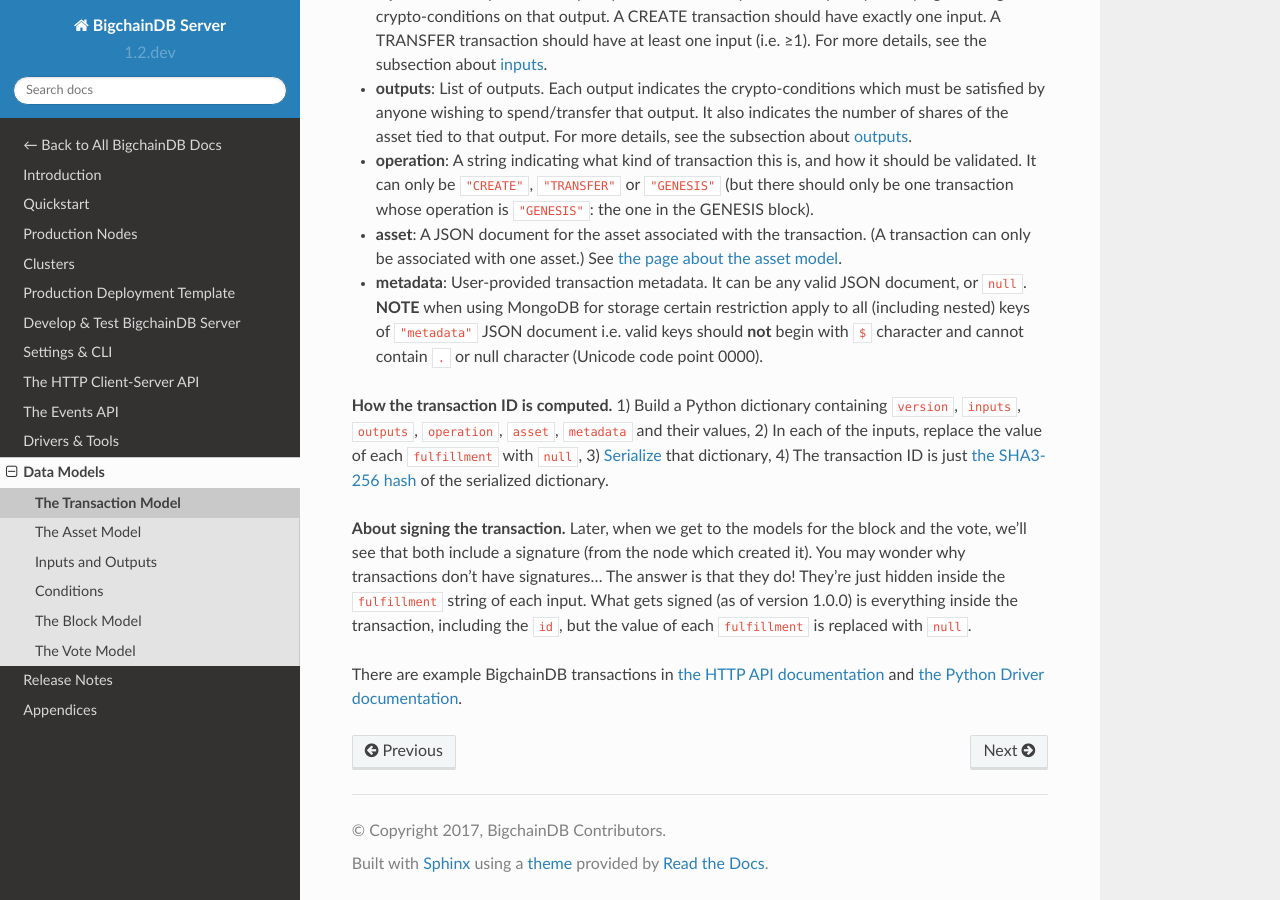
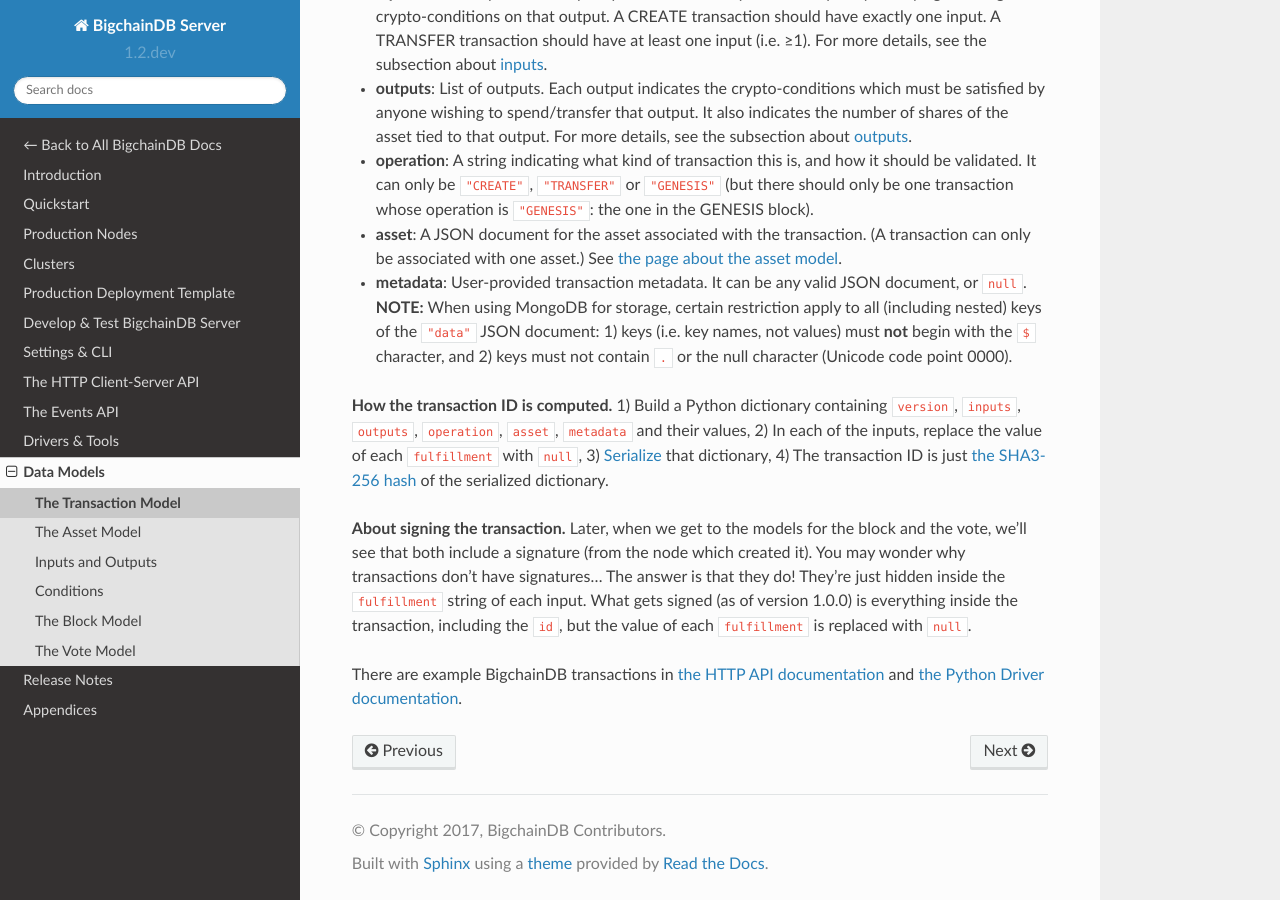
Before and after one commit to bigchaindb/bigchaindb, a Sphinx documentation site: the page built from docs/server/source/data-models/transaction-model.rst, in a window 1280 px wide and 900 px high, scrolled down 573 px. Built offline with Sphinx 7.4.7 and the Read the Docs theme 2.0.0, drawn with Linux system fonts in a browser that asks for light colours; pages that are not in the unit, such as notebooks, are missing from menus.

Commit message:
Edited the changes to transaction model docs

```diff
--- a/docs/server/source/data-models/transaction-model.rst
+++ b/docs/server/source/data-models/transaction-model.rst
@@ -46,10 +46,10 @@ Here's some explanation of the contents:
 
 - **metadata**: User-provided transaction metadata.
   It can be any valid JSON document, or ``null``.
-  **NOTE** when using MongoDB for storage certain restriction apply to all
-  (including nested) keys of ``"metadata"`` JSON document  i.e. valid keys
-  should **not** begin with ``$`` character and cannot contain ``.`` or
-  null character (Unicode code point 0000).
+  **NOTE:** When using MongoDB for storage, certain restriction apply
+  to all (including nested) keys of the ``"data"`` JSON document:
+  1) keys (i.e. key names, not values) must **not** begin with the ``$`` character, and
+  2) keys must not contain ``.`` or the null character (Unicode code point 0000).
 
 **How the transaction ID is computed.**
 1) Build a Python dictionary containing ``version``, ``inputs``, ``outputs``, ``operation``, ``asset``, ``metadata`` and their values,
```
